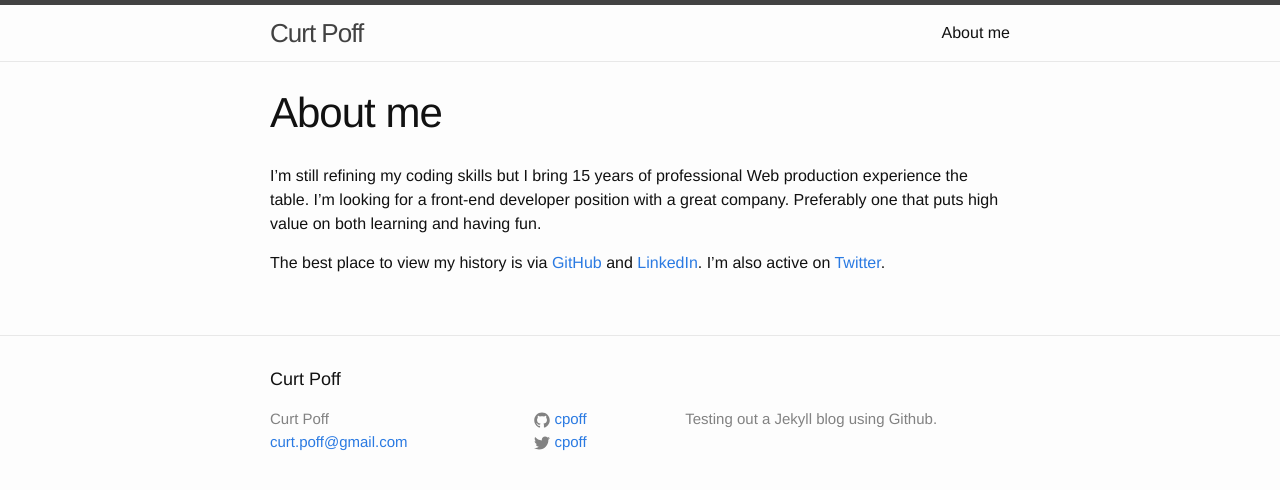
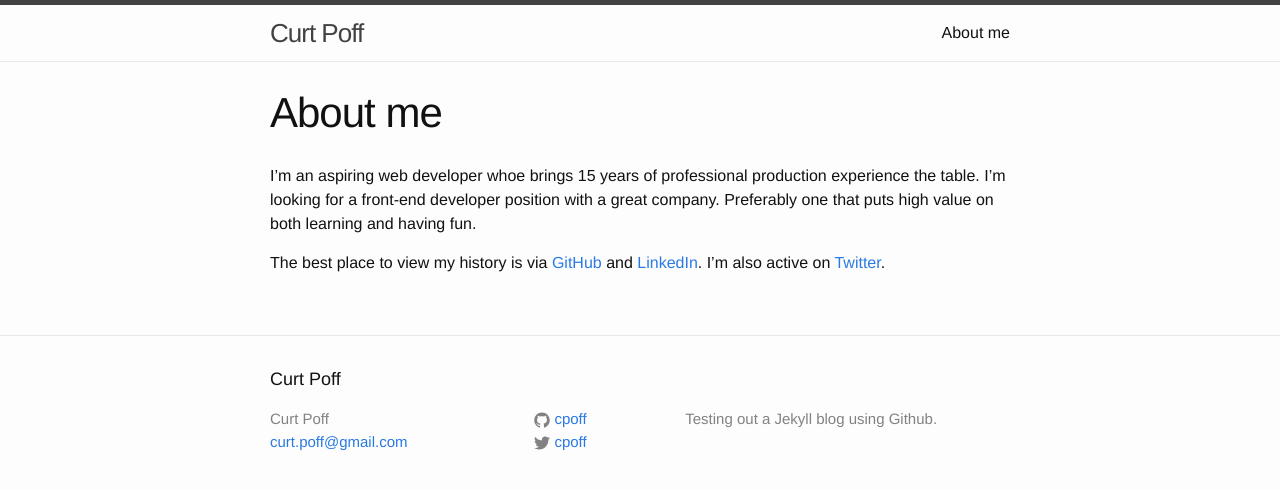
Before and after one commit to cpoff-travel/cpoff.github.com, a Jekyll site: the page built from about.md, in a window 1280 px wide. Shown: the top 490 px of the page. Built offline with Jekyll 4.4.1, drawn with Linux system fonts in a browser that asks for light colours.

Commit message:
Final add to about

```diff
--- a/about.md
+++ b/about.md
@@ -4,7 +4,7 @@ title: About me
 permalink: /about/
 ---
 
-I’m still refining my coding skills but I bring 15 years of professional Web production experience the table. I’m looking for a front-end developer position with a great company. Preferably one that puts high value on both learning and having fun.
+I’m an aspiring web developer whoe brings 15 years of professional production experience the table. I’m looking for a front-end developer position with a great company. Preferably one that puts high value on both learning and having fun.
 
 The best place to view my history is via <a href="https://github.com/cpoff">GitHub</a>
 and <a href="https://www.linkedin.com/in/cpoff">LinkedIn</a>. I'm also active on <a href="http://www.twitter.com/cpoff">Twitter</a>.
```
